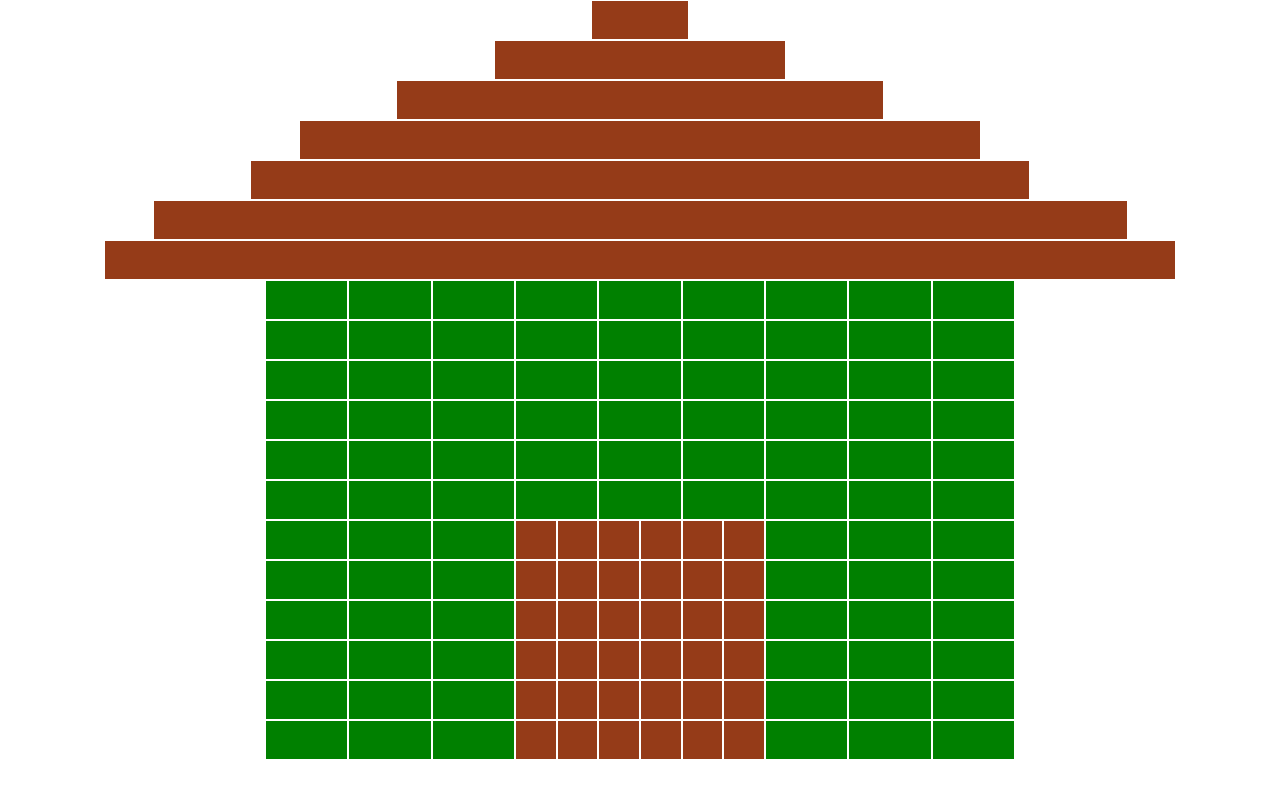
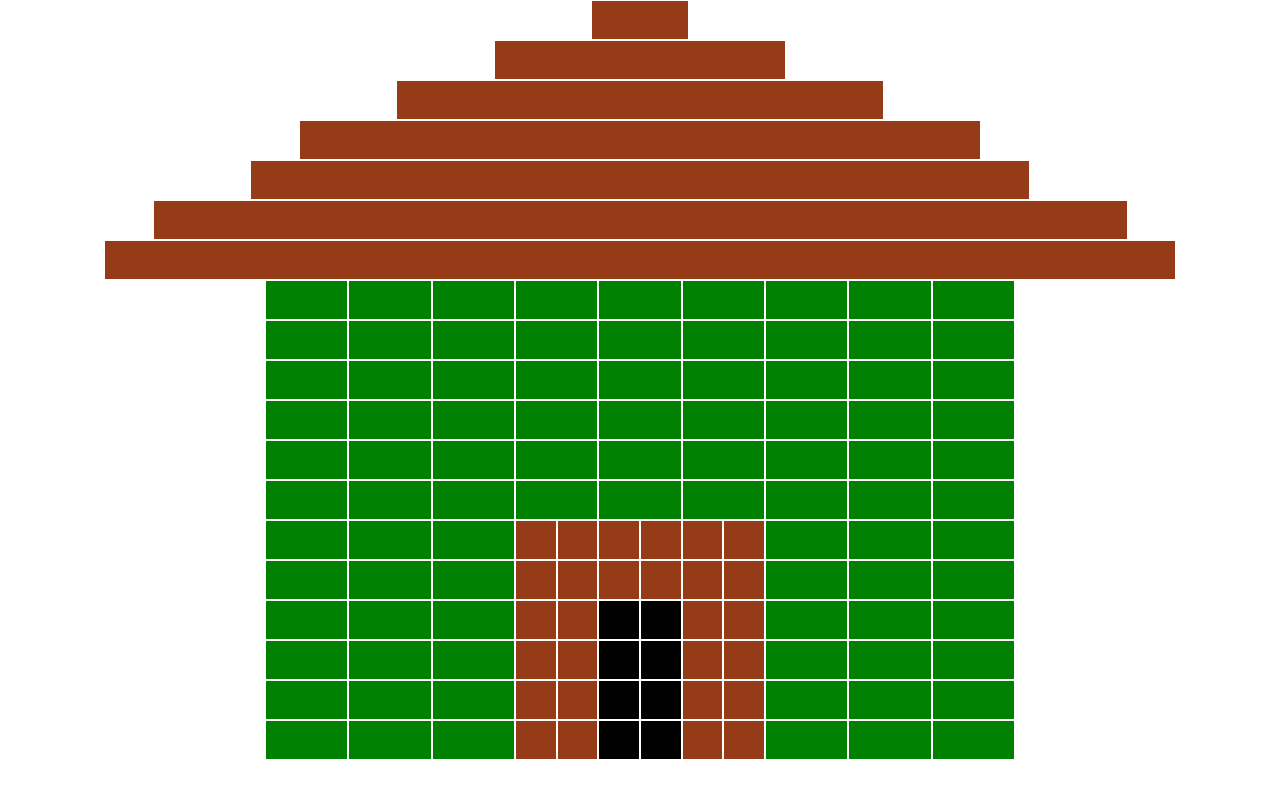
Before and after one commit to MatteoSusanna/html-css-12bool, a plain HTML site: page Bonus2/index.html in a window 1280 px wide. Drawn offline with Linux system fonts and the light colour scheme.

Commit message:
Bonus due casa :)

```diff
--- a/Bonus2/css/style.css
+++ b/Bonus2/css/style.css
@@ -12,6 +12,10 @@
     background-color: green;
 }
 
+.box-black{
+    background-color: black;
+}
+
 .box-perimetro{
     background-color: #00e165;
     border: 1px solid white;
--- a/Bonus2/index.html
+++ b/Bonus2/index.html
@@ -322,10 +322,10 @@
                     <div class="box"></div>
                 </div>
                 <div class="col-05">
-                    <div class="box"></div>
+                    <div class="box box-black"></div>
                 </div>
                 <div class="col-05">
-                    <div class="box"></div>
+                    <div class="box box-black"></div>
                 </div>
                 <div class="col-05">
                     <div class="box"></div>
@@ -360,10 +360,10 @@
                     <div class="box"></div>
                 </div>
                 <div class="col-05">
-                    <div class="box"></div>
+                    <div class="box box-black"></div>
                 </div>
                 <div class="col-05">
-                    <div class="box"></div>
+                    <div class="box box-black"></div>
                 </div>
                 <div class="col-05">
                     <div class="box"></div>
@@ -398,10 +398,10 @@
                     <div class="box"></div>
                 </div>
                 <div class="col-05">
-                    <div class="box"></div>
+                    <div class="box box-black"></div>
                 </div>
                 <div class="col-05">
-                    <div class="box"></div>
+                    <div class="box box-black"></div>
                 </div>
                 <div class="col-05">
                     <div class="box"></div>
@@ -436,16 +436,16 @@
                     <div class="box"></div>
                 </div>
                 <div class="col-05">
-                    <div class="box"></div>
+                    <div class="box box-black"></div>
                 </div>
                 <div class="col-05">
-                    <div class="box"></div>
+                    <div class="box box-black"></div>
                 </div>
                 <div class="col-05">
-                    <div class="box"></div>
+                    <div class="box "></div>
                 </div>
                 <div class="col-05">
-                    <div class="box"></div>
+                    <div class="box "></div>
                 </div>
                 <div class="col-1">
                     <div class="box box-green"></div>
@@ -461,5 +461,6 @@
 
 
 
+
     </body>
 </html>
```
